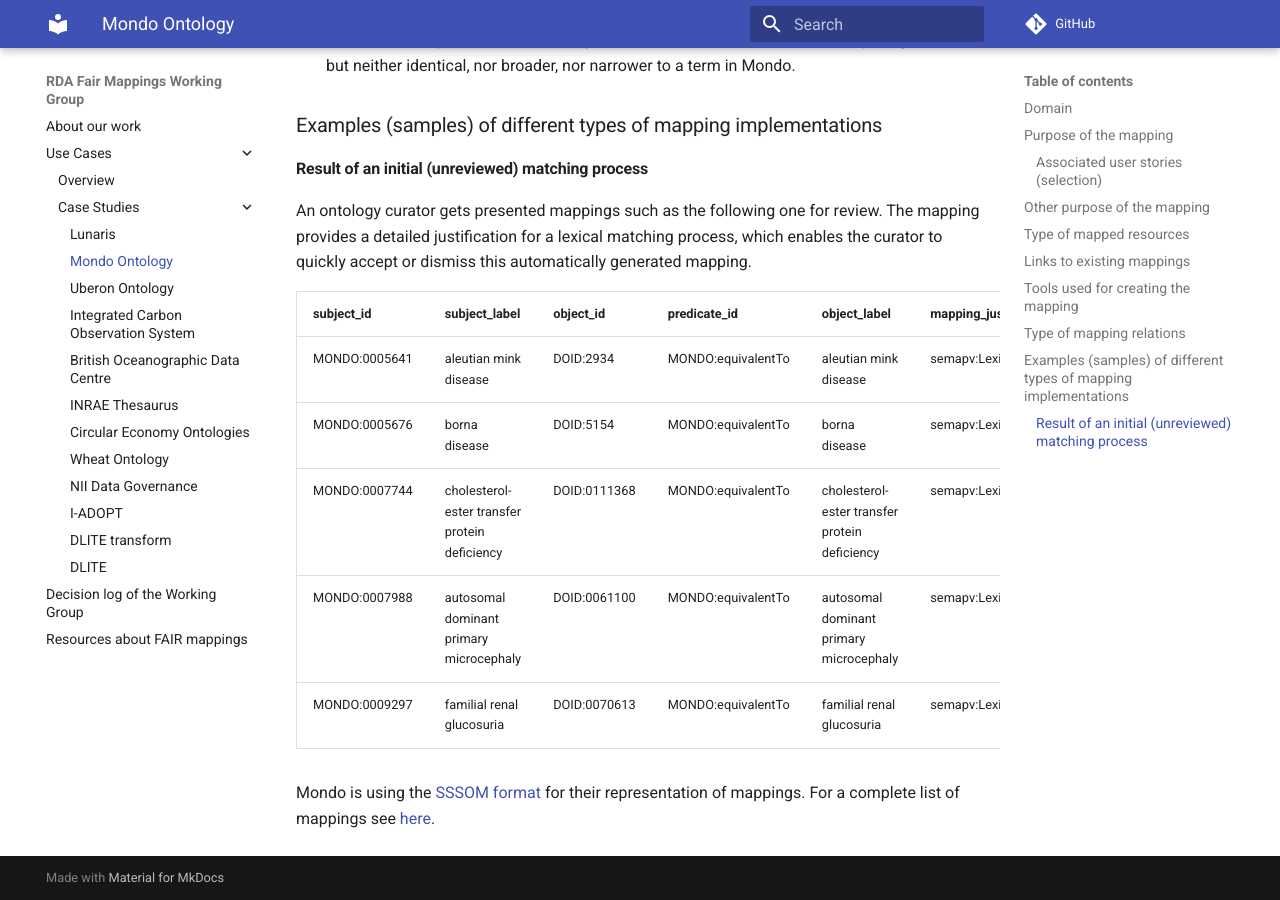
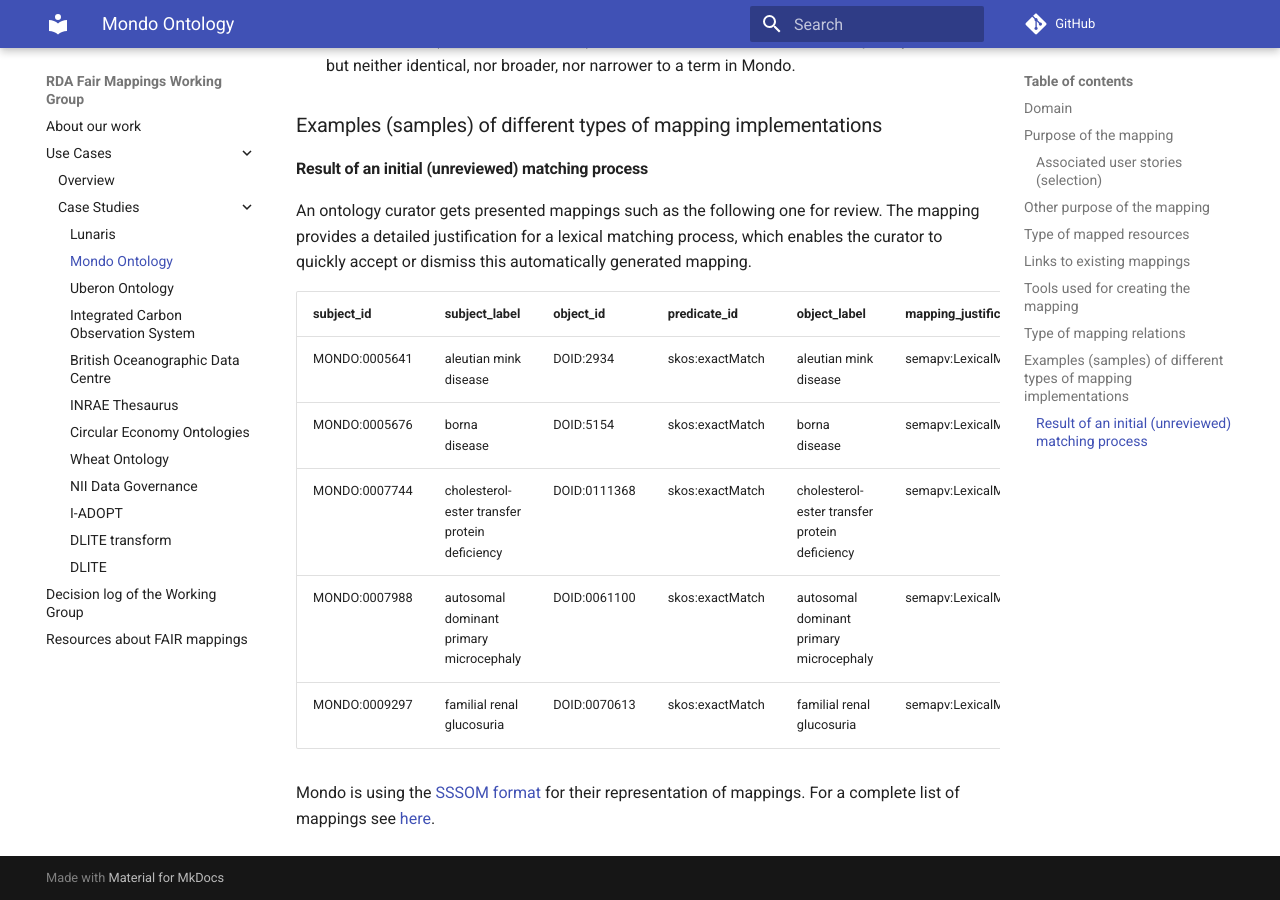
Before and after one commit to mapping-commons/rda-fair-mappings, an MkDocs documentation site: the page built from docs/case-study/case-study-mondo.md, in a window 1280 px wide and 900 px high, scrolled down 3079 px. Built offline with MkDocs 1.6.1 and Material for MkDocs 9.7.7, drawn with Linux system fonts in a browser that asks for light colours; comment, search, counter and statistics services are not loaded.

Commit message:
Update deployed docs

```diff
--- a/docs/case-study/case-study-mondo.md
+++ b/docs/case-study/case-study-mondo.md
@@ -85,10 +85,10 @@
 
 | subject_id | subject_label | object_id | predicate_id | object_label | mapping_justification | mapping_tool | confidence | subject_match_field | object_match_field | match_string |
 | --- | --- | --- | --- | --- | --- | --- | --- | --- | --- | --- |
-| MONDO:0005641 | aleutian mink disease | DOID:2934 | MONDO:equivalentTo | aleutian mink disease | semapv:LexicalMatching | oaklib | 0.8497788951776651 | rdfs:label | rdfs:label | aleutian mink disorder |
-| MONDO:0005676 | borna disease | DOID:5154 | MONDO:equivalentTo | borna disease | semapv:LexicalMatching | oaklib | 0.8497788951776651 | rdfs:label | rdfs:label | borna disorder |
-| MONDO:0007744 | cholesterol-ester transfer protein deficiency | DOID:0111368 | MONDO:equivalentTo | cholesterol-ester transfer protein deficiency | semapv:LexicalMatching | oaklib | 0.8497788951776651 | rdfs:label | rdfs:label | cholesterol-ester transfer protein deficiency |
-| MONDO:0007988 | autosomal dominant primary microcephaly | DOID:0061100 | MONDO:equivalentTo | autosomal dominant primary microcephaly | semapv:LexicalMatching | oaklib | 0.8497788951776651 | rdfs:label | rdfs:label | autosomal dominant primary microcephaly |
-| MONDO:0009297 | familial renal glucosuria | DOID:0070613 | MONDO:equivalentTo | familial renal glucosuria | semapv:LexicalMatching | oaklib | 0.9411764705882353 | skos:exactMatch | skos:exactMatch | mesh:d006030 |
+| MONDO:0005641 | aleutian mink disease | DOID:2934 | skos:exactMatch | aleutian mink disease | semapv:LexicalMatching | oaklib | 0.8497788951776651 | rdfs:label | rdfs:label | aleutian mink disorder |
+| MONDO:0005676 | borna disease | DOID:5154 | skos:exactMatch | borna disease | semapv:LexicalMatching | oaklib | 0.8497788951776651 | rdfs:label | rdfs:label | borna disorder |
+| MONDO:0007744 | cholesterol-ester transfer protein deficiency | DOID:0111368 | skos:exactMatch | cholesterol-ester transfer protein deficiency | semapv:LexicalMatching | oaklib | 0.8497788951776651 | rdfs:label | rdfs:label | cholesterol-ester transfer protein deficiency |
+| MONDO:0007988 | autosomal dominant primary microcephaly | DOID:0061100 | skos:exactMatch | autosomal dominant primary microcephaly | semapv:LexicalMatching | oaklib | 0.8497788951776651 | rdfs:label | rdfs:label | autosomal dominant primary microcephaly |
+| MONDO:0009297 | familial renal glucosuria | DOID:0070613 | skos:exactMatch | familial renal glucosuria | semapv:LexicalMatching | oaklib | 0.9411764705882353 | skos:exactMatch | skos:exactMatch | mesh:d006030 |
 
 Mondo is using the [SSSOM format](https://mapping-commons.github.io/sssom/) for their representation of mappings. For a complete list of mappings see [here](https://github.com/monarch-initiative/mondo/blob/master/src/ontology/mappings/mondo.sssom.tsv).
```
